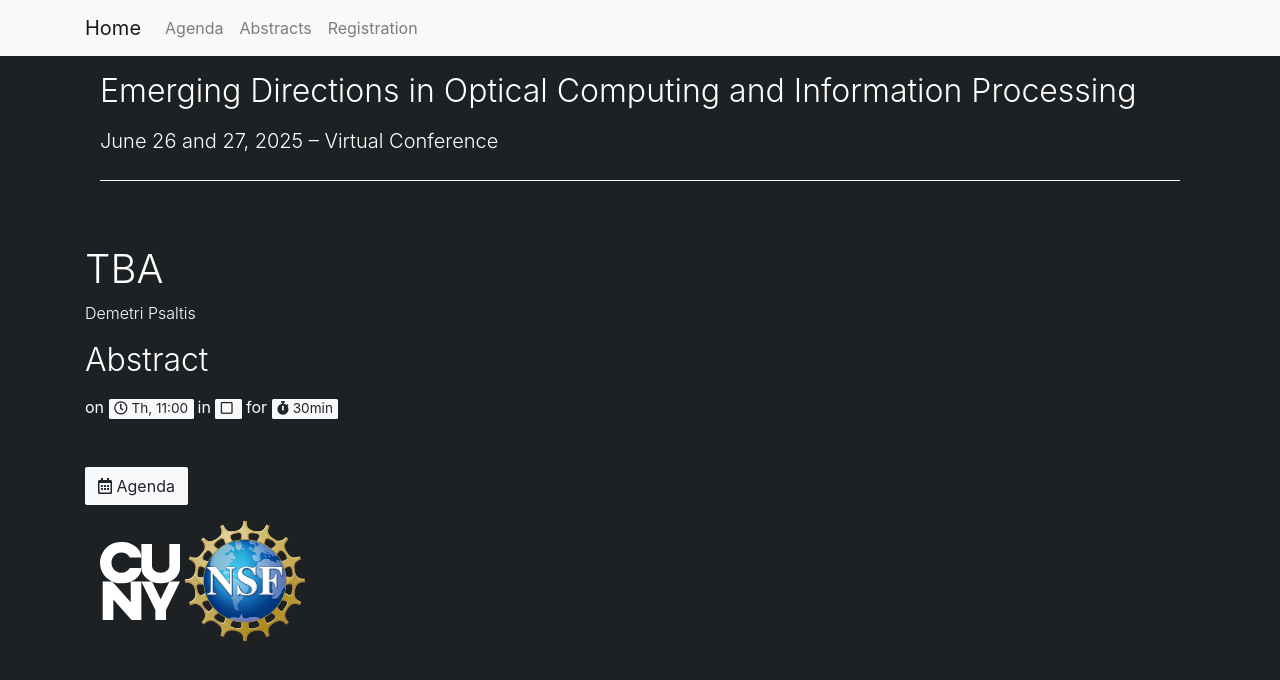
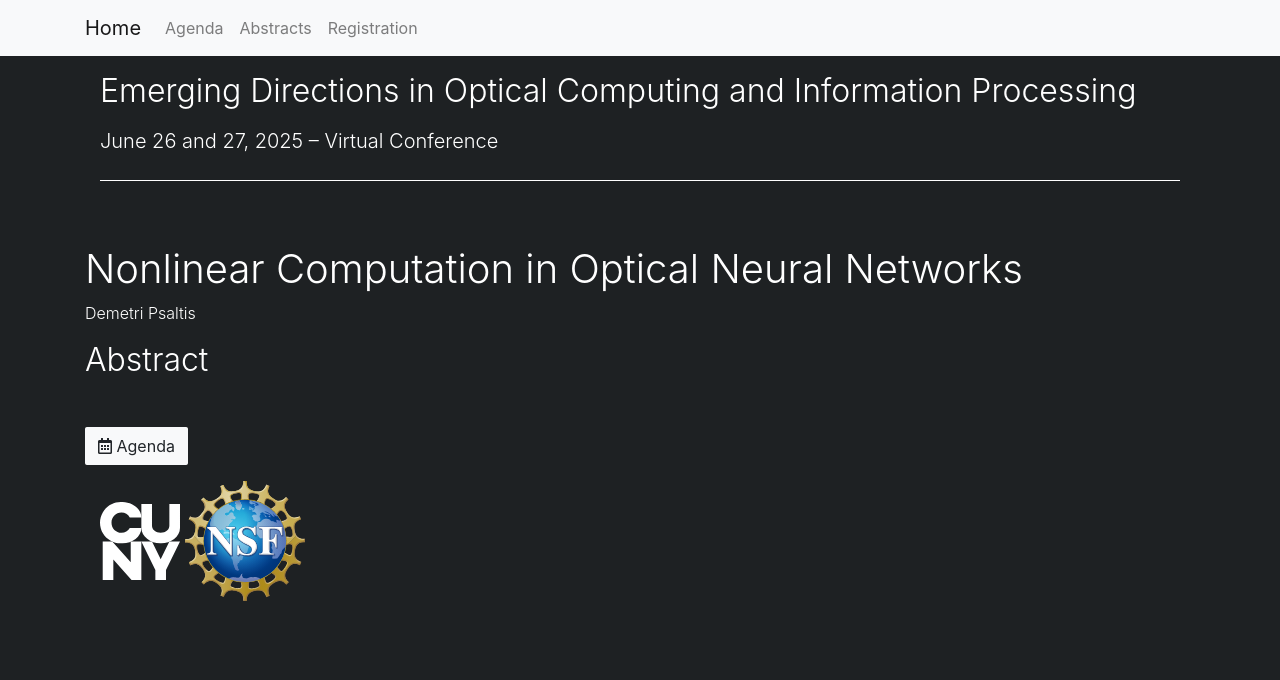
Before and after one commit to mirilabqc/mini-conference-site, a Jekyll site: the page built from _talks/demetri-psaltis.md, in a window 1280 px wide. Shown: the top 680 px of the page. Built offline with Jekyll 4.4.1, drawn with Linux system fonts in a browser that asks for light colours.

Commit message:
Updates talk title

```diff
--- a/_talks/demetri-psaltis.md
+++ b/_talks/demetri-psaltis.md
@@ -1,5 +1,5 @@
 ---
-name: "TBA"
+name: "Nonlinear Computation in Optical Neural Networks"
 speakers:
   - Demetri Psaltis
 hide: false
```
